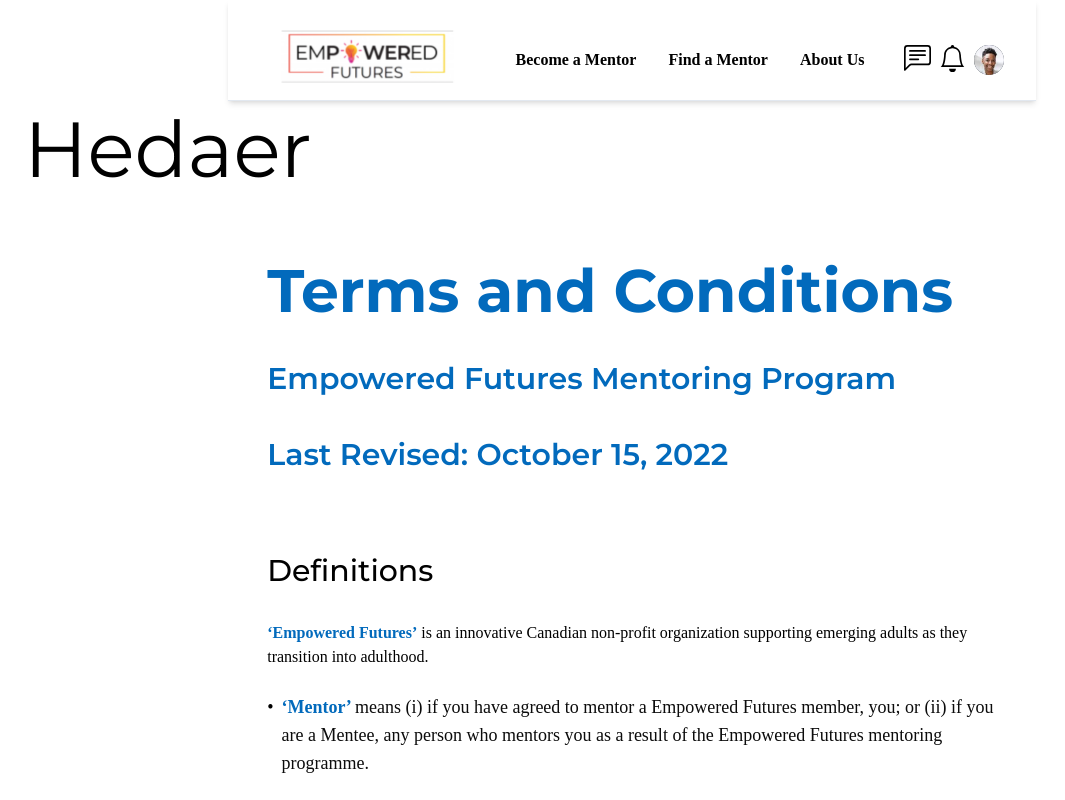
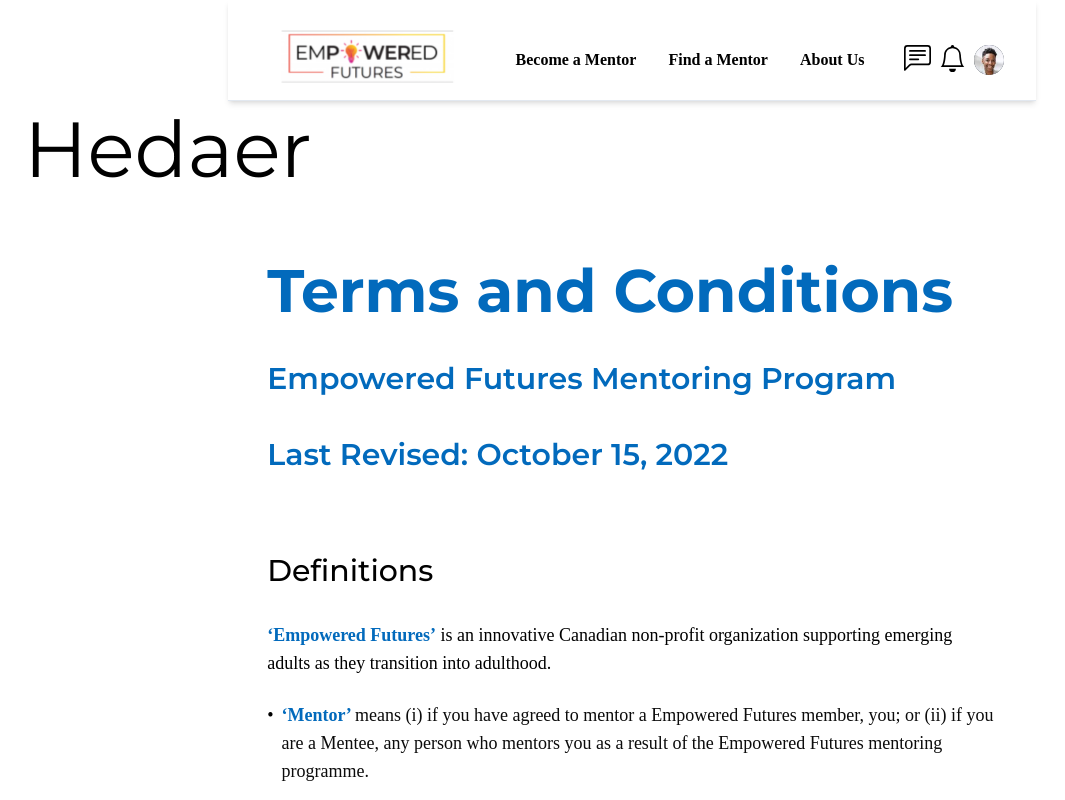
Before and after one commit to JasonXB/EF_Clone, a Next.js app: page /terms-and-conditions in a window 1280 px wide. Shown: the top 800 px of the page, without its empty margins (8-1073 px from the left). Built offline with nearby package versions, Linux system fonts and the light colour scheme; what tw-elements would draw is missing.

Commit message:
text size bug fixed, font-family bug remains

```diff
--- a/pages/terms-and-conditions.tsx
+++ b/pages/terms-and-conditions.tsx
@@ -103,6 +103,7 @@ const termsAndConditions: NextPage = (props) => {
     <Layout>
       <div className="grid grid-cols-[1fr_auto_1fr] mx-[10%] sm:mx-[20%]">
         <section className="col-start-2 col-end-3 mt-16 mb-8 ">
+          {/* Titles section */}
           <div>
             <h1 className="font-extrabold text-5xl sm:text-6xl leading-[4rem] text-primary-1 mb-10 xl:mb-16">
               Terms and Conditions
@@ -116,15 +117,16 @@ const termsAndConditions: NextPage = (props) => {
               Last Revised: October 15, 2022
             </h2>
           </div>
+
           {/* Definitions section
           I left in slicing here as I felt it was easier for these very specific lines of text. */}
           <h2 className="mt-12 mb-8 text-3xl font-medium">
                 {content.definitions.headerText}
-              </h2>
-          <span className="font-bold text-primary-1">
+          </h2>
+          <span className="text-lg font-bold text-primary-1">
             {content.definitions.blurb.slice(0, 19)}
           </span>
-          <span>{content.definitions.blurb.slice(19)}</span>
+          <span className='text-lg'>{content.definitions.blurb.slice(19)}</span>
 
           {/* Definitions - bullet points */}
           {content.definitions.bullets.map((bullet) => {
@@ -161,7 +163,7 @@ const termsAndConditions: NextPage = (props) => {
                         <span className="min-w-[30px] text-primary-1">
                           {bullet.num}
                         </span>
-                        {/* White space rather than num the 2nd paragraph of bullet 1.1 */}
+                        {/* White space rather than num for the 2nd paragraph of bullet 1.1 */}
                         {!bullet.num && <span></span>}
                         <span className="font-light text-dark xl:pl-12">
                           {bullet.text}
@@ -175,6 +177,7 @@ const termsAndConditions: NextPage = (props) => {
           );
         })}
       </div>
+
       {/* Accept/Decline buttons */}
       <div className="flex items-center justify-center mt-10 mb-10 xl:mt-28 xl:w-full xl:justify-evenly">
         <Button
```
